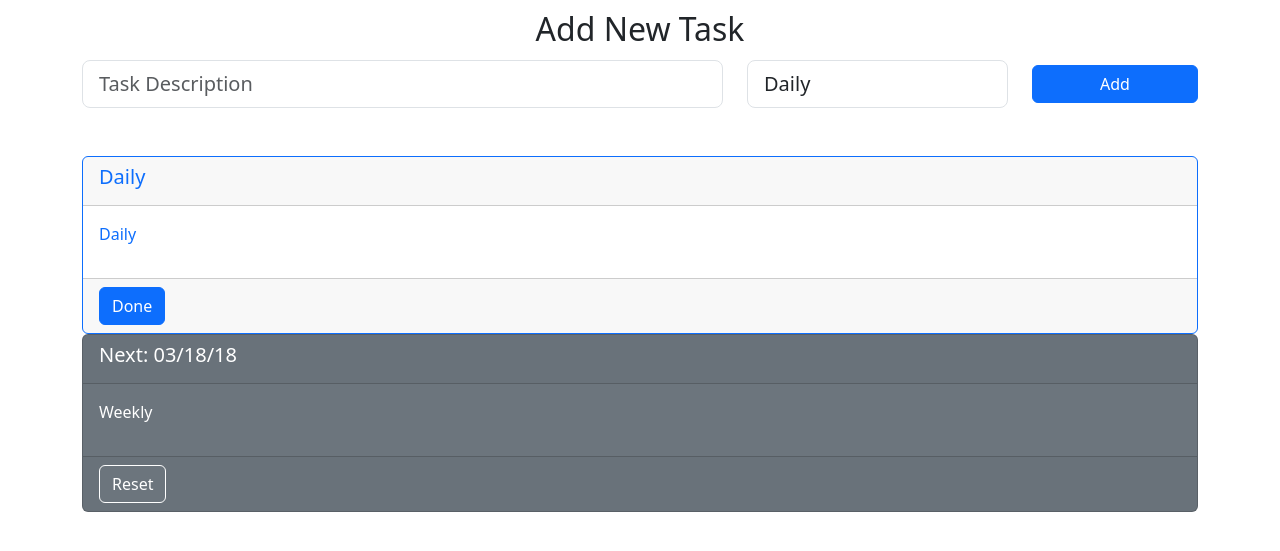
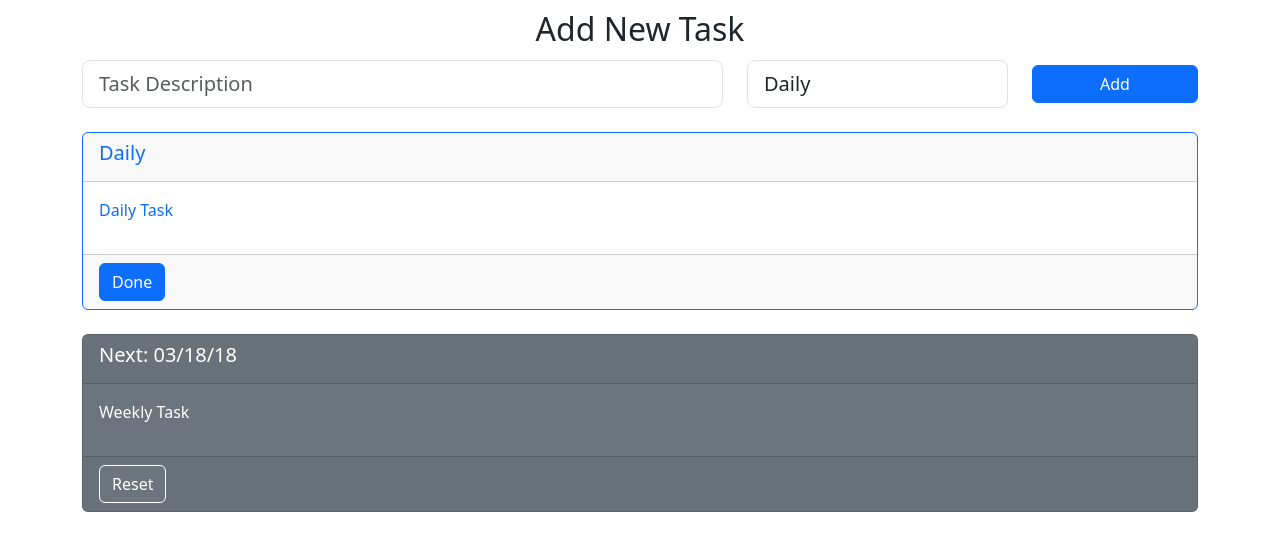
Before and after one commit to rdhammond/redo, a Rails app: page / in a window 1280 px wide. Shown: the part 70-621 px from the top of the page. Run offline with Rails 7, Linux system fonts and the light colour scheme; data comes from the database, SQL or seed files in the repository; style sheets or scripts are compiled from the project's sources; some libraries are stand-ins or nearby versions.

Commit message:
Fixed spacing with multiple card rows. Also fixed the task type being shown in the body instead of description.

```diff
--- a/app/views/shared/_add_task.html.erb
+++ b/app/views/shared/_add_task.html.erb
@@ -4,7 +4,7 @@
   </div>
 </div>
 <%= form_with scope: :task, url: tasks_path, method: :post, model: task, id: "add-form" do |f| %>
-  <div class="row align-items-center mb-5">
+  <div class="row align-items-center mb-1">
     <div class="col-xs-12 col-sm-7">
       <%= f.text_field :description, class: "form-control form-control-lg", placeholder: "Task Description" %>
     </div>
--- a/app/views/tasks/_active.html.erb
+++ b/app/views/tasks/_active.html.erb
@@ -1,13 +1,13 @@
-<div class="card text-primary border-primary">
+<div class="card text-primary border-primary mt-4">
 	<div class="card-header">
 		<h5><%= task.task_type.titleize %></h5>
 	</div>
 	<div class="card-body">
-		<p><%= task.task_type.titleize %></p>
+		<p><%= task.description %></p>
 	</div>
 	<div class="card-footer">
 		<%= form_with scope: :task, url: task_path(task), method: :put, model: task, class: "task-form" do |f| %>
-			<%= hidden_field_tag "done", value: true %>
+			<%= hidden_field_tag "done", true %>
 			<%= f.submit "Done", class: "btn btn-primary" %>
 		<% end %>
 	</div>
--- a/app/views/tasks/_finished.html.erb
+++ b/app/views/tasks/_finished.html.erb
@@ -1,13 +1,13 @@
-<div class="card text-white bg-secondary">
+<div class="card text-white bg-secondary mt-4">
 	<div class="card-header">
 		<h5>Next: <%= task.next_refresh.strftime("%D") %></h5>
 	</div>
 	<div class="card-body">
-		<p><%= task.task_type.titleize %></p>
+		<p><%= task.description %></p>
 	</div>
 	<div class="card-footer">
 		<%= form_with scope: :task, url: task_path(task), method: :put, model: task, class: "task-form" do |f| %>
-			<%= hidden_field_tag "done", value: true %>
+			<%= hidden_field_tag "done", false %>
 			<%= f.submit "Reset", class: "btn btn-secondary border-white" %>
 		<% end %>
  </div>
```
